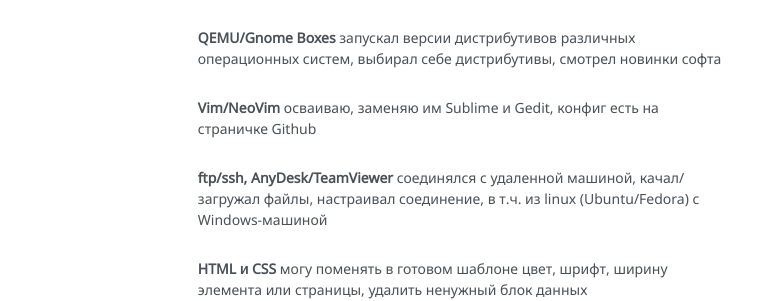
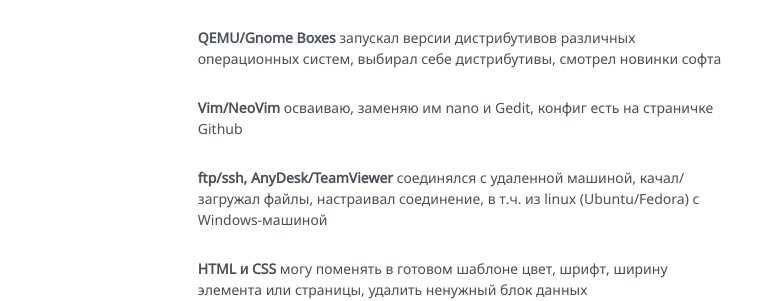
Before and after one commit to ludi-vokrug/ludi-vokrug.github.io, a Jekyll site: the page built from index.html, in a window 1280 px wide. Shown: the part 581-882 px from the top of the page, without its empty margins (249-1031 px from the left). Built offline with Jekyll 4.4.1, drawn with Linux system fonts in a browser that asks for light colours.

Commit message:
One more fix

```diff
--- a/_data/resume.yml
+++ b/_data/resume.yml
@@ -28,7 +28,7 @@ skills:
   - title:
     items: <b>QEMU/Gnome Boxes</b> запускал версии дистрибутивов различных операционных систем, выбирал себе дистрибутивы, смотрел новинки софта
   - title:
-    items: <b>Vim/NeoVim</b> осваиваю, заменяю им Sublime и Gedit, <a href="https://github.com/ludi-vokrug/dot.vim">конфиг есть на страничке Github</a>
+    items: <b>Vim/NeoVim</b> осваиваю, заменяю им nano и Gedit, <a href="https://github.com/ludi-vokrug/dot.vim">конфиг есть на страничке Github</a>
   - title:
     items: <b>ftp/ssh, AnyDesk/TeamViewer</b> соединялся с удаленной машиной, качал/загружал файлы, настраивал соединение, в т.ч. из linux (Ubuntu/Fedora) с Windows-машиной
   - title:
```
